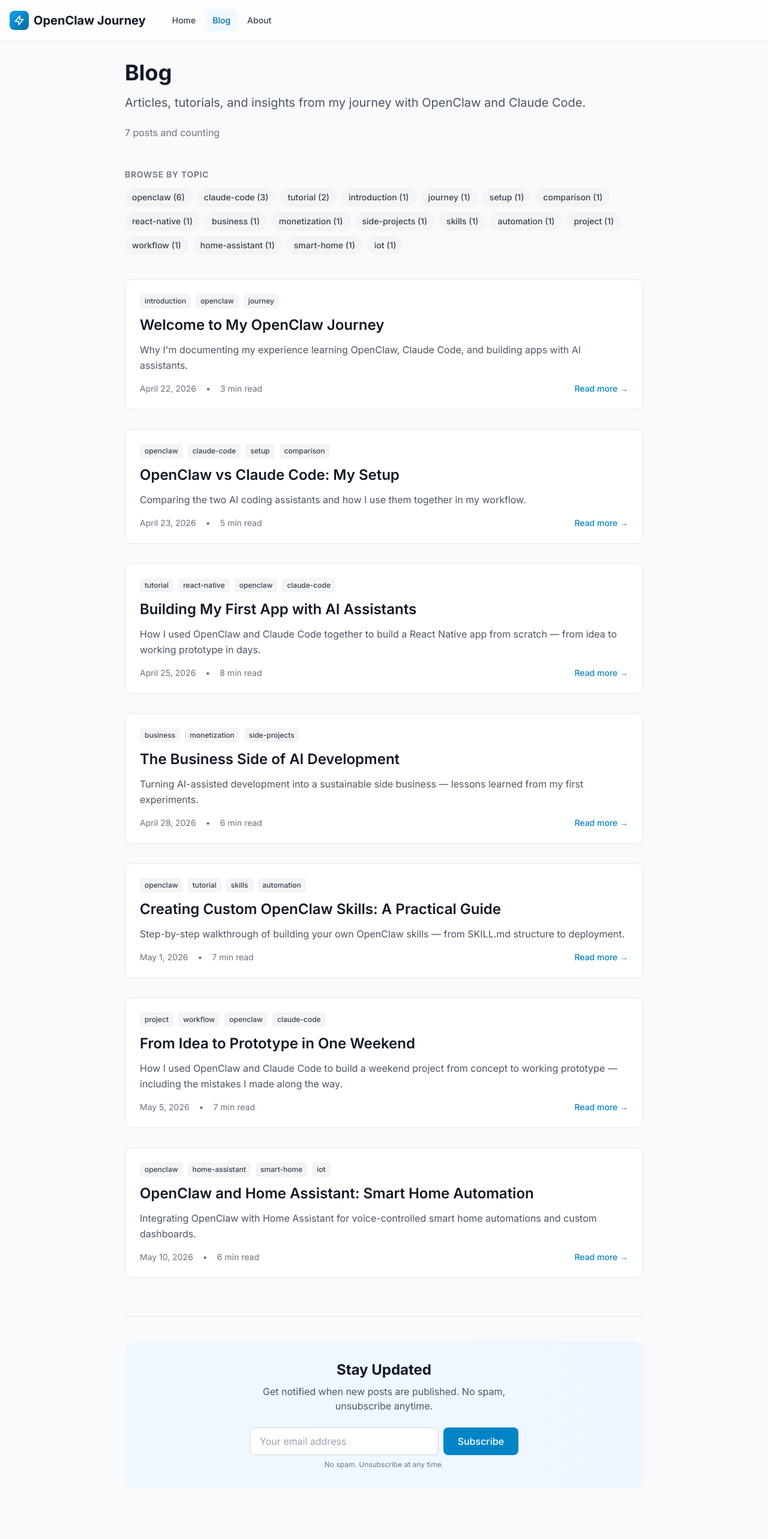
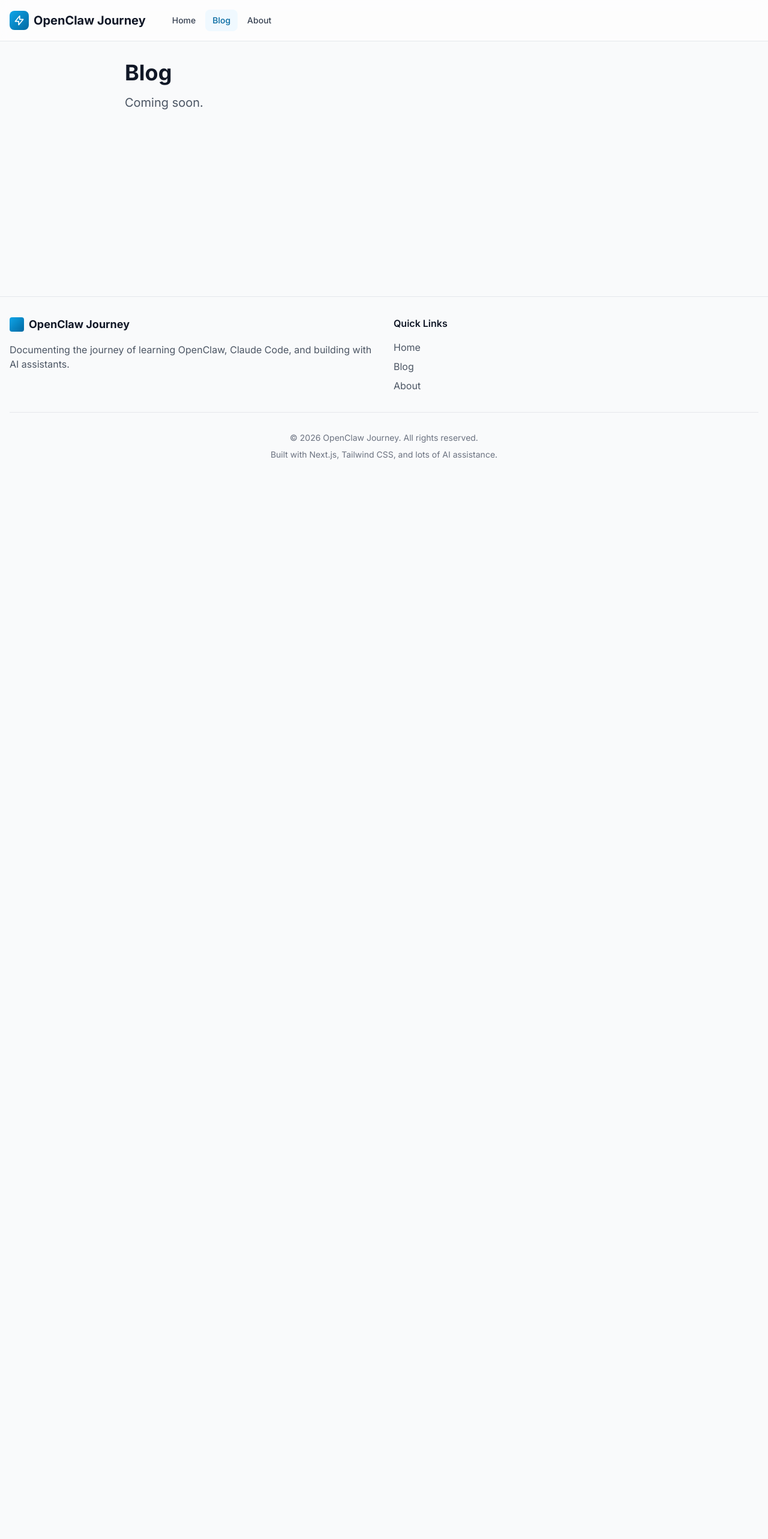
Before and after one commit to jdsebo15/openclaw-journey, a Next.js app: page /blog in a window 1280 px wide. Shown: the top 2566 px of the page at 60% size. After the commit the page ends 800 px from the top, so only its background shows below. Built offline with nearby package versions, Linux system fonts and the light colour scheme.

Commit message:
Hide all blog posts

```diff
--- a/app/blog/page.tsx
+++ b/app/blog/page.tsx
@@ -1,112 +1,11 @@
-import Link from 'next/link'
-import { format } from 'date-fns'
-import { posts } from '@/lib/posts'
-
 export default function BlogPage() {
-  const tagCounts = posts.reduce<Record<string, number>>((acc, post) => {
-    post.tags.forEach(tag => {
-      acc[tag] = (acc[tag] || 0) + 1
-    })
-    return acc
-  }, {})
-
-  const sortedTags = Object.entries(tagCounts).sort((a, b) => b[1] - a[1])
-
   return (
     <div>
       <div className="mb-12">
         <h1 className="text-4xl font-bold text-gray-900 mb-4">Blog</h1>
-        <p className="text-xl text-gray-600 mb-6">
-          Articles, tutorials, and insights from my journey with OpenClaw and Claude Code.
+        <p className="text-xl text-gray-600">
+          Coming soon.
         </p>
-        <p className="text-gray-500">
-          {posts.length} posts and counting
-        </p>
-      </div>
-
-      {/* Topic Tags */}
-      <div className="mb-10">
-        <h2 className="text-sm font-semibold text-gray-500 uppercase tracking-wider mb-3">Browse by Topic</h2>
-        <div className="flex flex-wrap gap-2">
-          {sortedTags.map(([tag, count]) => (
-            <span
-              key={tag}
-              className="px-3 py-1.5 bg-gray-100 text-gray-700 rounded-full text-sm font-medium hover:bg-primary-100 hover:text-primary-700 transition-colors cursor-default"
-            >
-              {tag} ({count})
-            </span>
-          ))}
-        </div>
-      </div>
-
-      {/* Posts List */}
-      <div className="grid gap-8">
-        {posts.map((post) => (
-          <article
-            key={post.id}
-            className="group bg-white rounded-xl border border-gray-200 p-6 hover:shadow-lg hover:border-primary-200 transition-all"
-          >
-            <div className="flex flex-wrap gap-2 mb-3">
-              {post.tags.map((tag) => (
-                <span
-                  key={tag}
-                  className="px-2 py-1 bg-gray-100 text-gray-700 rounded text-xs font-medium"
-                >
-                  {tag}
-                </span>
-              ))}
-            </div>
-
-            <h2 className="text-2xl font-semibold text-gray-900 mb-3 group-hover:text-primary-600 transition-colors">
-              <Link
-                href={`/blog/${post.slug}`}
-              >
-                {post.title}
-              </Link>
-            </h2>
-
-            <p className="text-gray-600 mb-4 leading-relaxed">{post.excerpt}</p>
-
-            <div className="flex items-center justify-between text-sm text-gray-500">
-              <div className="flex items-center space-x-4">
-                <time>{format(new Date(post.date), 'MMMM d, yyyy')}</time>
-                <span>•</span>
-                <span>{post.readTime}</span>
-              </div>
-              <Link
-                href={`/blog/${post.slug}`}
-                className="text-primary-600 hover:text-primary-800 font-medium transition-colors"
-              >
-                Read more →
-              </Link>
-            </div>
-          </article>
-        ))}
-      </div>
-
-      {/* Newsletter Section */}
-      <div className="mt-16 pt-10 border-t border-gray-200">
-        <div className="bg-gradient-to-r from-primary-50 to-blue-50 rounded-2xl p-8 text-center">
-          <h3 className="text-2xl font-bold text-gray-900 mb-2">Stay Updated</h3>
-          <p className="text-gray-600 mb-6 max-w-md mx-auto">
-            Get notified when new posts are published. No spam, unsubscribe anytime.
-          </p>
-          <div className="max-w-md mx-auto">
-            <div className="flex gap-2">
-              <input
-                type="email"
-                placeholder="Your email address"
-                className="flex-1 px-4 py-2.5 border border-gray-300 rounded-lg focus:outline-none focus:ring-2 focus:ring-primary-500 focus:border-transparent"
-              />
-              <button className="px-6 py-2.5 bg-primary-600 text-white rounded-lg font-medium hover:bg-primary-700 transition-colors shadow-sm flex-shrink-0">
-                Subscribe
-              </button>
-            </div>
-            <p className="text-xs text-gray-500 mt-2">
-              No spam. Unsubscribe at any time.
-            </p>
-          </div>
-        </div>
       </div>
     </div>
   )
```
